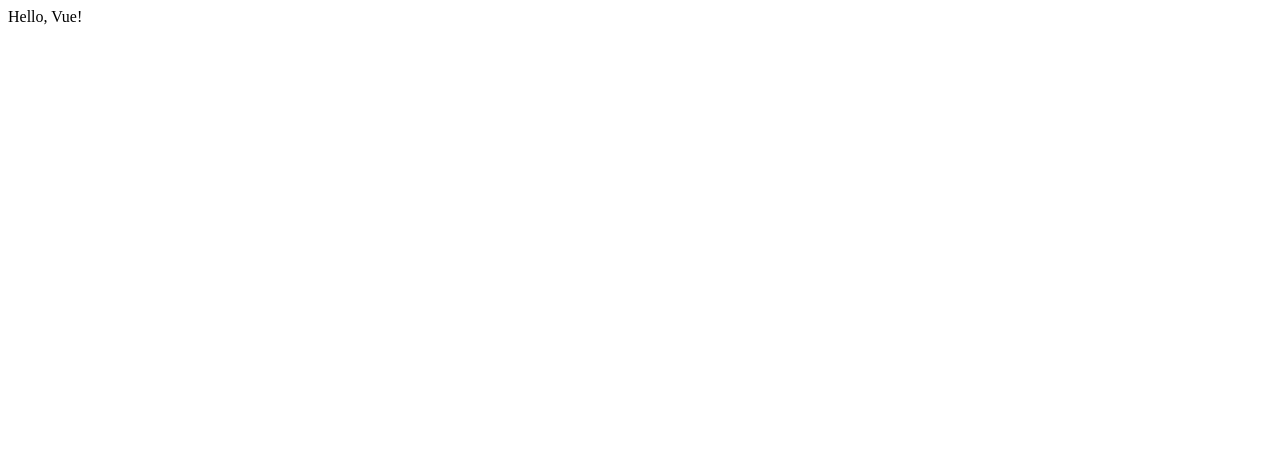
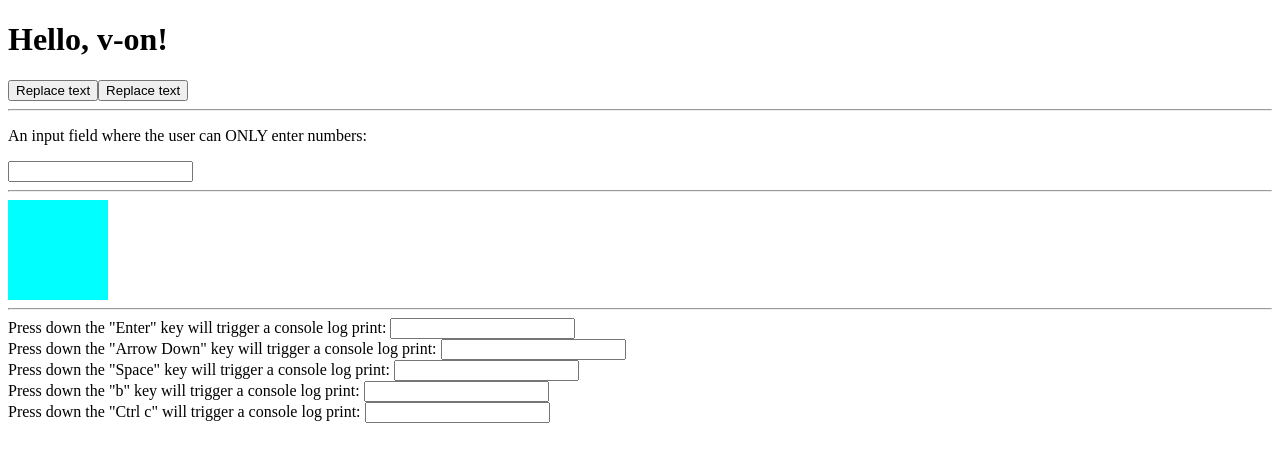
Before and after one commit to janemallinger/Vue-Js, a Vue app: page / in a window 1280 px wide. Shown: the top 462 px of the page. Built offline with nearby package versions, Linux system fonts and the light colour scheme.

Commit message:
Event Handling

```diff
--- a/src/App.vue
+++ b/src/App.vue
@@ -1,11 +1,92 @@
 <template>
-  <div>Hello, Vue!</div>
+  <h1>{{ message }}</h1>
+
+  <button v-on:click="replaceText('v-on is fun!')">Replace text</button>
+  <button @click="replaceText('v-on is fun!')">Replace text</button>
+  <hr />
+  <p>
+    An input field where the user can ONLY enter numbers:
+  </p>
+  <input type="text" @keydown="handleInput($event)" />
+
+  <hr />
+
+  <div style="width: 100px; height: 100px; background-color: aqua"
+  @contextmenu.prevent="console.log('show a custom context menu instead')"
+  ></div>
+
+  <!-- <div id="mouseover" @mouseover="fun1">
+    <textarea @mouseover.stop="fun2($event)">This is a text area.</textarea>
+  </div> -->
+
+  <hr />
+  <div>
+    Press down the "Enter" key will trigger a console log print:
+    <input
+      type="text"
+      @keydown.enter="console.log('You pressed the Enter key.')"
+    />
+  </div>
+  <div>
+    Press down the "Arrow Down" key will trigger a console log print:
+    <input
+      type="text"
+      @keydown.down="console.log('You pressed the Arrow Down key.')"
+    />
+  </div>
+  <div>
+    Press down the "Space" key will trigger a console log print:
+    <input
+      type="text"
+      @keydown.space="console.log('You pressed the Space key.')"
+    />
+  </div>
+  <div>
+    Press down the "b" key will trigger a console log print:
+    <input type="text" @keydown.b="console.log('You pressed the B key.')" />
+  </div>
+  <div>
+    Press down the "Ctrl c" will trigger a console log print:
+    <input type="text" @keydown.ctrl.c="console.log('You pressed Ctrl c.')" />
+  </div>
+
 </template>
 
 <script setup>
+import {ref} from 'vue'
 
+let message = ref('Hello, v-on!')
+
+
+function replaceText(msg) {
+  message.value = msg
+}
+
+function handleInput(event) {
+  console.log(event)
+  let keyCode = event.keyCode
+  if(keyCode < 48 || keyCode > 57) {
+    event.preventDefault()
+  }
+}
+
+function fun1() {
+  console.log('mouse over div')
+}
+
+function fun2(event) {
+  // event.stopPropagation()
+  console.log('mouse over textarea')
+}
 </script>
 
-<style lang="scss" scoped>
+<style scoped>
+#mouseover {
+  margin: 100px;
+  text-align: right;
+  background-color: purple;
+  width: 300px;
+  height: 300px;
+}
 
 </style>
```
